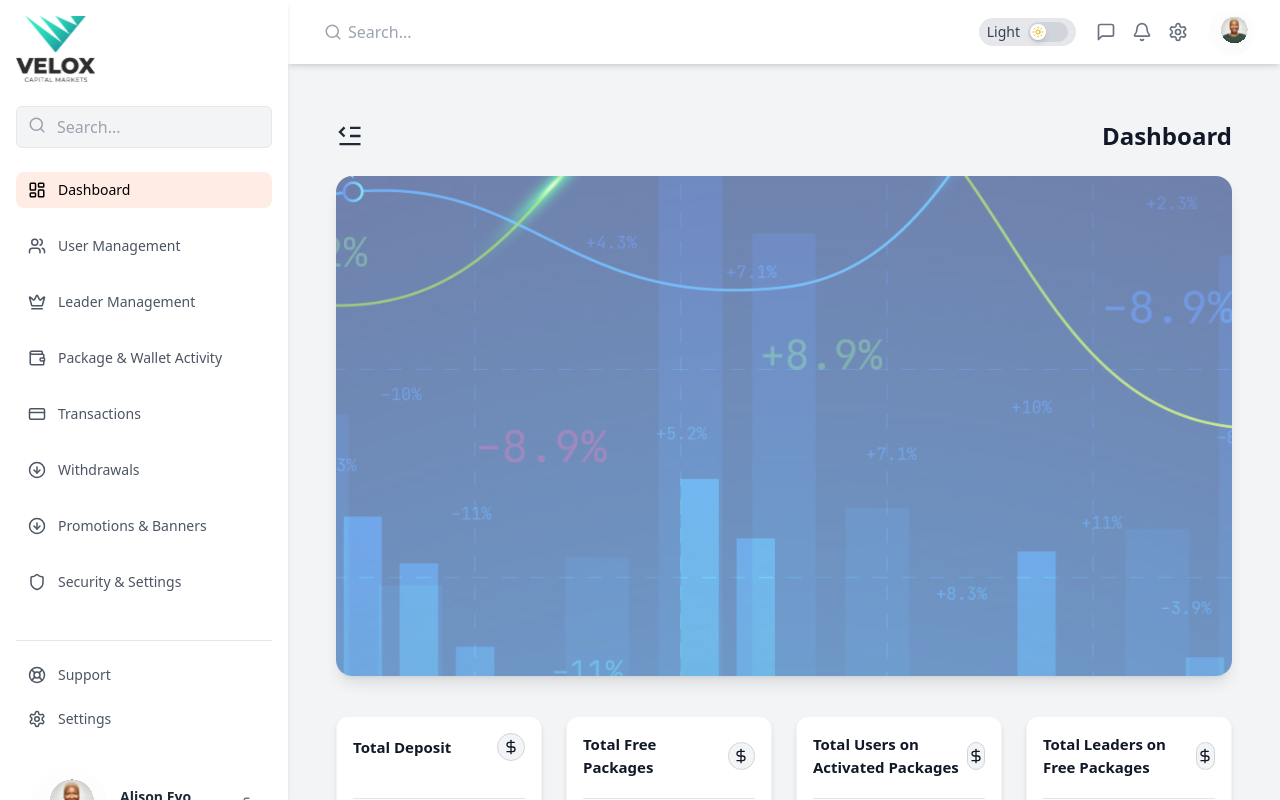
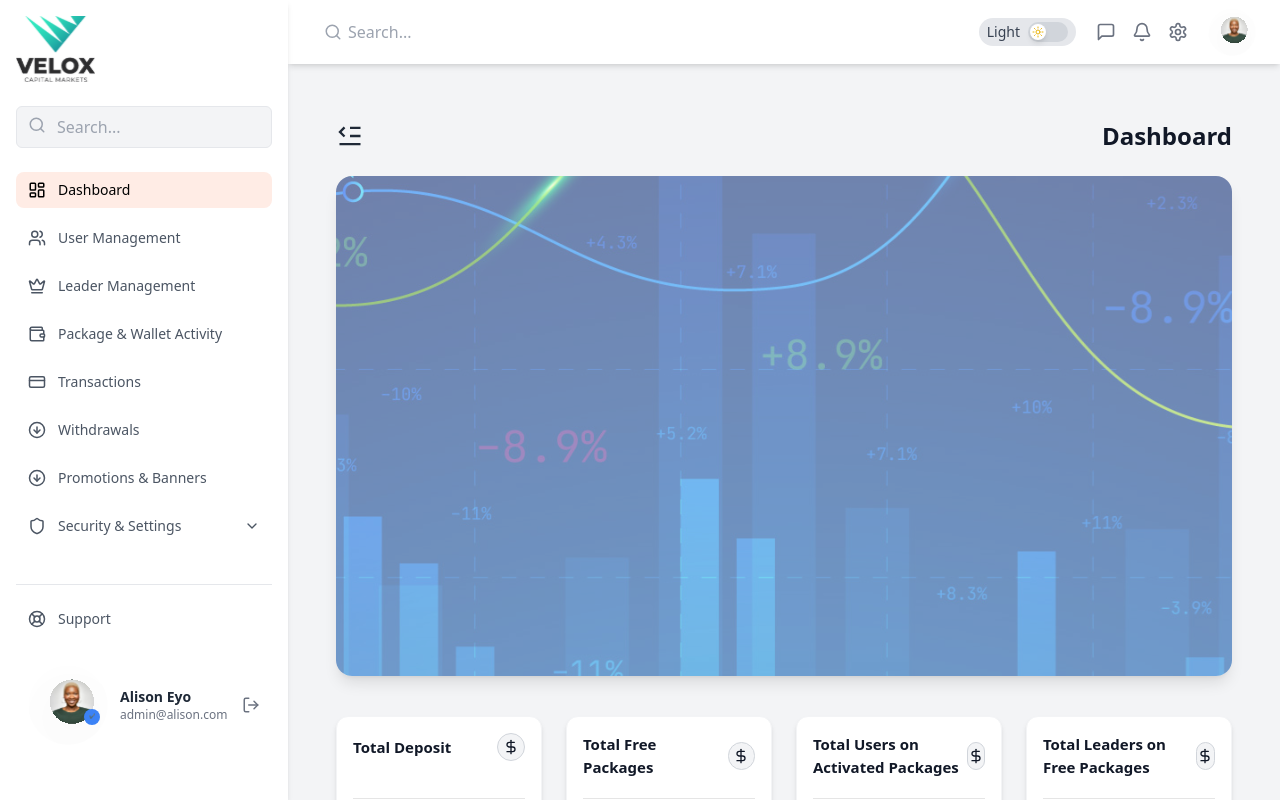
Before and after one commit to Umorenism/velox-admin-dashboard, a React (Vite) app: page /dashboard in a window 1280 px wide. Both pictures are taken after a click on the button "Login". Built offline with nearby package versions, Linux system fonts and the light colour scheme.

Commit message:
all component updated

```diff
--- a/src/components/layout/SideBar.jsx
+++ b/src/components/layout/SideBar.jsx
@@ -1,5 +1,197 @@
 
-import React from "react";
+// import React from "react";
+// import { NavLink } from "react-router-dom";
+// import {
+//   LayoutDashboard,
+//   Users,
+//   Crown,
+//   Wallet,
+//   CreditCard,
+//   ArrowDownCircle,
+//   Shield,
+//   Settings,
+//   LifeBuoy,
+//   LogOut,
+//   Search,
+//   X,
+//   Sun,
+//   Moon,
+// } from "lucide-react";
+// import { motion } from "framer-motion";
+// import logoimg from "../../assets/velox.svg";
+// import profilePic from "../../assets/profile.svg";
+// import { useTheme } from "../../context/ThemeContext"; // ✅ to access dark/light mode toggle
+
+// export default function SideBar({ closeSidebar }) {
+//   const { theme, toggleTheme } = useTheme();
+
+//   const topLinks = [
+//     { to: "/dashboard", label: "Dashboard", icon: <LayoutDashboard size={18} /> },
+//     { to: "/dashboard/users", label: "User Management", icon: <Users size={18} /> },
+//     { to: "/dashboard/leaders", label: "Leader Management", icon: <Crown size={18} /> },
+//     { to: "/dashboard/package", label: "Package & Wallet Activity", icon: <Wallet size={18} /> },
+//     { to: "/dashboard/transactions", label: "Transactions", icon: <CreditCard size={18} /> },
+//     { to: "/dashboard/withdrawals", label: "Withdrawals", icon: <ArrowDownCircle size={18} /> },
+//     { to: "/dashboard/promotions", label: "Promotions & Banners", icon: <ArrowDownCircle size={18} /> },
+//     { to: "/dashboard/settings", label: "Security & Settings", icon: <Shield size={18} /> },
+//   ];
+
+//   const bottomLinks = [
+//     { to: "/dashboard/support", label: "Support", icon: <LifeBuoy size={18} /> },
+//     { to: "/dashboard/settings", label: "Settings", icon: <Settings size={18} /> },
+//   ];
+
+//   return (
+//     <motion.aside
+//       initial={{ x: -300 }}
+//       animate={{ x: 0 }}
+//       exit={{ x: -300 }}
+//       transition={{ duration: 0.3, ease: "easeInOut" }}
+//       className="w-72 bg-white min-h-screen dark:bg-neutral-900 dark:text-white shadow-md h-screen p-4 flex flex-col justify-between"
+//     >
+//       {/* ---- Top Section ---- */}
+//       <div>
+//         {/* Mobile Close Button */}
+//         <div className="flex justify-between items-center mb-4 md:hidden">
+//           <img src={logoimg} alt="Velox Logo" className="w-20 object-contain" />
+//           <button
+//             onClick={closeSidebar}
+//             className="text-gray-600 dark:text-gray-300 hover:text-red-500 transition"
+//           >
+//             <X size={22} />
+//           </button>
+//         </div>
+
+//         {/* Desktop Logo */}
+//         <div className="hidden md:flex justify-start mb-6">
+//           <img src={logoimg} alt="Velox Logo" className="w-20 object-contain" />
+//         </div>
+
+//         {/* Search Bar */}
+//         <div className="relative mb-6">
+//           <Search className="absolute left-3 top-2.5 text-gray-400" size={18} />
+//           <input
+//             type="text"
+//             placeholder="Search..."
+//             className="w-full bg-gray-100 dark:bg-gray-800 text-gray-700
+//             dark:border-white border dark:text-white rounded-[6px] pl-10 pr-3 py-2 focus:outline-none focus:ring-2 focus:ring-[#00A991]"
+//           />
+//         </div>
+
+//         {/* Navigation Links */}
+//         <nav className="space-y-5">
+//           {topLinks.map((link) => (
+//             <NavLink
+//               key={link.to}
+//               to={link.to}
+//               onClick={closeSidebar}
+//               className={({ isActive }) =>
+//                 `flex items-center gap-3 px-3 py-2 rounded-lg text-sm font-medium transition-all ${
+//                   isActive
+//                     ? "bg-[#FFECE5] text-black"
+//                     : "text-gray-600 dark:text-white hover:bg-[#FFECE5] dark:hover:bg-gray-800"
+//                 }`
+//               }
+//             >
+//               {link.icon}
+//               {link.label}
+//             </NavLink>
+//           ))}
+//         </nav>
+
+//         <hr className="mt-10 border-gray-200 dark:border-gray-700" />
+//       </div>
+
+//       {/* ---- Bottom Section ---- */}
+//       <div className="space-y-4 mb-20">
+//         {/* 🌙 Dark/Light Toggle (only visible on mobile) */}
+//         <div className="flex justify-center md:hidden">
+//           <button
+//             onClick={toggleTheme}
+//             className="relative flex items-center gap-2 px-3 py-2 bg-gray-200 dark:bg-gray-700 rounded-full transition duration-300"
+//           >
+//             <span className="text-sm font-medium text-gray-700 dark:text-gray-200">
+//               {theme === "dark" ? "Dark" : "Light"}
+//             </span>
+//             <div className="relative w-10 h-5 bg-gray-300 dark:bg-gray-600 rounded-full p-1 transition">
+//               <span
+//                 className={`absolute top-0.5 left-1 flex items-center justify-center w-4 h-4 bg-white rounded-full shadow-md transform transition-transform ${
+//                   theme === "dark" ? "translate-x-5" : "translate-x-0"
+//                 }`}
+//               >
+//                 {theme === "dark" ? (
+//                   <Moon size={10} className="text-gray-700" />
+//                 ) : (
+//                   <Sun size={10} className="text-yellow-500" />
+//                 )}
+//               </span>
+//             </div>
+//           </button>
+//         </div>
+
+//         {/* Support & Settings Links */}
+//         <div className="space-y-2">
+//           {bottomLinks.map((link) => (
+//             <NavLink
+//               key={link.to}
+//               to={link.to}
+//               onClick={closeSidebar}
+//               className={({ isActive }) =>
+//                 `flex items-center gap-3 px-3 py-2 rounded-lg text-sm font-medium transition-all ${
+//                   isActive
+//                     ? "bg-gray-200 text-black"
+//                     : "text-gray-600 dark:text-white hover:bg-gray-200 dark:hover:bg-gray-800"
+//                 }`
+//               }
+//             >
+//               {link.icon}
+//               {link.label}
+//             </NavLink>
+//           ))}
+//         </div>
+
+//         {/* Profile Section */}
+//         <div className="flex items-center justify-between dark:bg-gray-800 rounded-lg p-3">
+//           <div className="flex items-center gap-3 relative">
+//             <div className="relative">
+//               <img
+//                 src={profilePic}
+//                 alt="Admin"
+//                 className="w-20 h-20 rounded-full object-cover border border-gray-300 dark:border-gray-700"
+//               />
+//               <div className="absolute bottom-5 right-2 h-4 w-4 bg-blue-500 rounded-full flex justify-center items-center">
+//                 <span className="text-white text-[5px] font-bold">✔</span>
+//               </div>
+//             </div>
+//             <div>
+//               <p className="text-sm font-semibold text-gray-800 dark:text-gray-100">
+//                 Alison Eyo
+//               </p>
+//               <p className="text-xs text-gray-500 dark:text-gray-400">
+//                 admin@alison.com
+//               </p>
+//             </div>
+//           </div>
+
+//           <button className="text-gray-500 hover:text-red-500 transition">
+//             <LogOut size={18} />
+//           </button>
+//         </div>
+//       </div>
+//     </motion.aside>
+//   );
+// }
+
+
+
+
+
+
+
+
+
+
+import React, { useState } from "react";
 import { NavLink } from "react-router-dom";
 import {
   LayoutDashboard,
@@ -16,14 +208,19 @@ import {
   X,
   Sun,
   Moon,
+  ChevronDown,
+  ChevronUp,
 } from "lucide-react";
-import { motion } from "framer-motion";
+import { motion, AnimatePresence } from "framer-motion";
 import logoimg from "../../assets/velox.svg";
 import profilePic from "../../assets/profile.svg";
-import { useTheme } from "../../context/ThemeContext"; // ✅ to access dark/light mode toggle
+import { useTheme } from "../../context/ThemeContext";
 
 export default function SideBar({ closeSidebar }) {
   const { theme, toggleTheme } = useTheme();
+  const [isAccordionOpen, setIsAccordionOpen] = useState(false);
+
+  const toggleAccordion = () => setIsAccordionOpen((prev) => !prev);
 
   const topLinks = [
     { to: "/dashboard", label: "Dashboard", icon: <LayoutDashboard size={18} /> },
@@ -33,12 +230,17 @@ export default function SideBar({ closeSidebar }) {
     { to: "/dashboard/transactions", label: "Transactions", icon: <CreditCard size={18} /> },
     { to: "/dashboard/withdrawals", label: "Withdrawals", icon: <ArrowDownCircle size={18} /> },
     { to: "/dashboard/promotions", label: "Promotions & Banners", icon: <ArrowDownCircle size={18} /> },
-    { to: "/dashboard/settings", label: "Security & Settings", icon: <Shield size={18} /> },
+  ];
+
+  const settingsSubLinks = [
+    { to: "/dashboard/settings", label: "Active Log Page" },
+    { to: "/dashboard/companyprofile", label: "Company Profile" },
+    { to: "/dashboard/permission", label: "Roles & Permission" },
+    { to: "/dashboard/email", label: "Email Broadcasting" },
   ];
 
   const bottomLinks = [
     { to: "/dashboard/support", label: "Support", icon: <LifeBuoy size={18} /> },
-    { to: "/dashboard/settings", label: "Settings", icon: <Settings size={18} /> },
   ];
 
   return (
@@ -79,7 +281,7 @@ export default function SideBar({ closeSidebar }) {
         </div>
 
         {/* Navigation Links */}
-        <nav className="space-y-5">
+        <nav className="space-y-3">
           {topLinks.map((link) => (
             <NavLink
               key={link.to}
@@ -97,6 +299,53 @@ export default function SideBar({ closeSidebar }) {
               {link.label}
             </NavLink>
           ))}
+
+          {/* Accordion Section */}
+          <div>
+            <button
+              onClick={toggleAccordion}
+              className="flex justify-between items-center w-full px-3 py-2 rounded-lg text-sm font-medium text-gray-600 dark:text-white hover:bg-[#FFECE5] dark:hover:bg-gray-800 transition"
+            >
+              <div className="flex items-center gap-3">
+                <Shield size={18} />
+                <span>Security & Settings</span>
+              </div>
+              {isAccordionOpen ? (
+                <ChevronUp size={16} />
+              ) : (
+                <ChevronDown size={16} />
+              )}
+            </button>
+
+            <AnimatePresence>
+              {isAccordionOpen && (
+                <motion.div
+                  initial={{ height: 0, opacity: 0 }}
+                  animate={{ height: "auto", opacity: 1 }}
+                  exit={{ height: 0, opacity: 0 }}
+                  transition={{ duration: 0.3 }}
+                  className="ml-8 mt-2 space-y-2 border-l border-gray-200 dark:border-gray-700 pl-3"
+                >
+                  {settingsSubLinks.map((sublink) => (
+                    <NavLink
+                      key={sublink.to}
+                      to={sublink.to}
+                      onClick={closeSidebar}
+                      className={({ isActive }) =>
+                        `block px-2 py-1 rounded-md text-sm transition-all ${
+                          isActive
+                            ? "bg-[#FFECE5] text-black"
+                            : "text-gray-500 dark:text-gray-300 hover:text-black dark:hover:text-white"
+                        }`
+                      }
+                    >
+                      {sublink.label}
+                    </NavLink>
+                  ))}
+                </motion.div>
+              )}
+            </AnimatePresence>
+          </div>
         </nav>
 
         <hr className="mt-10 border-gray-200 dark:border-gray-700" />
```
